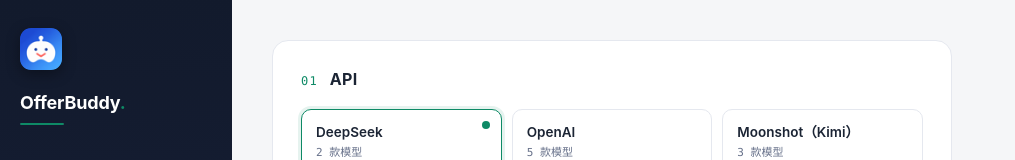
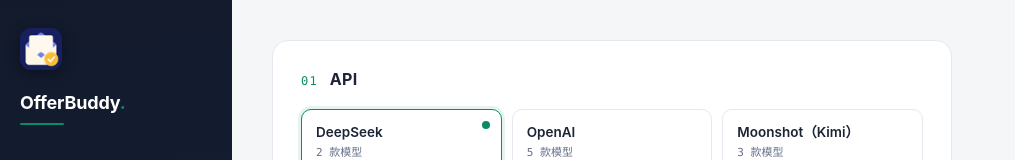
Before and after one commit to xie-xyh/OfferBuddy, a browser extension: page options.html in a window 1280 px wide. Shown: the top 160 px of the page, without its empty margins (0-1015 px from the left). Drawn offline with Linux system fonts and the light colour scheme.

Commit message:
chore: 设置页侧栏图标同步 v3

```diff
--- a/options.html
+++ b/options.html
@@ -8,7 +8,7 @@
 <body class="options">
   <aside class="rail">
     <div class="rail-brand">
-      <img class="rail-logo" src="assets/offerbuddy-logo-v2-48.png" alt="">
+      <img class="rail-logo" src="assets/offerbuddy-logo-v3-48.png" alt="">
       <div class="wordmark">OfferBuddy<span class="dot">.</span></div>
       <div class="brand-line"><span></span></div>
     </div>
```
